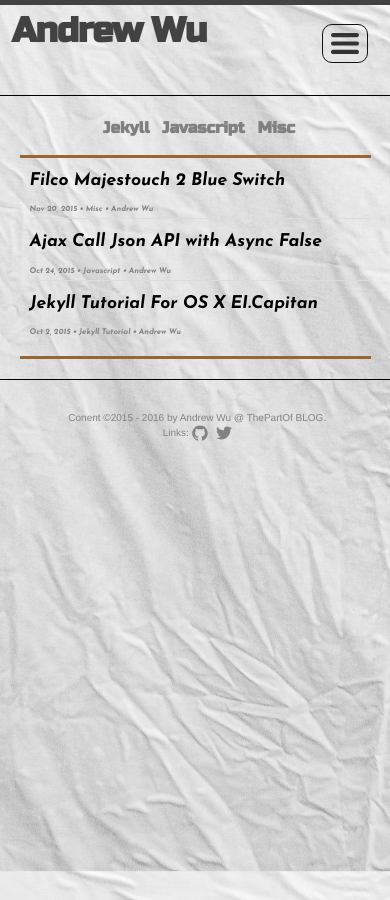
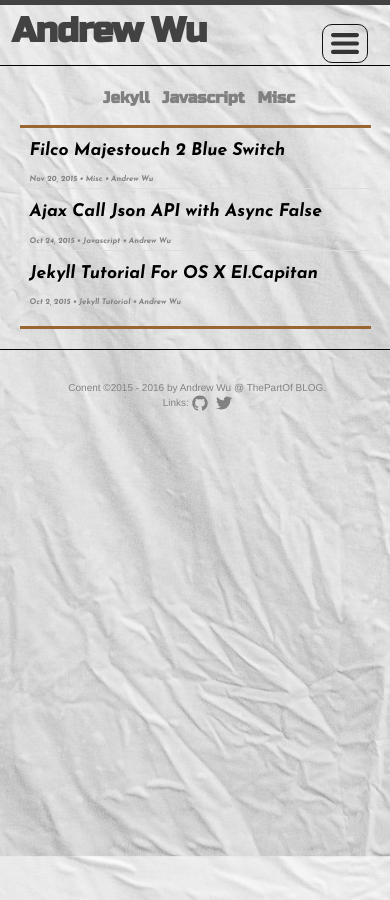
Before and after one commit to thepartof/thepartof.github.io, a Jekyll site: the page built from index.html, in a window 390 px wide. Built offline with Jekyll 4.4.1, drawn with Linux system fonts in a browser that asks for light colours.

Commit message:
Update _layout.scss

```diff
--- a/_sass/_layout.scss
+++ b/_sass/_layout.scss
@@ -1,90 +1,7 @@
-.page-header {
-    background-color: transparent;
-    background-image: none;
-    padding: 0;
-    overflow: hidden;
-    @media (max-width: 990px) { height: auto; }
-
-    .my-avatar {
-        width: 100%;
-        float: right;
-        position: relative;
-        bottom: -5px;
-        margin-top: 40px;
-        margin-bottom: -10px;
-        @media (max-width: 990px) {
-            max-width: 550px;
-            width: 100%;
-            margin: 40px auto -120px;
-            float: none;
-        }
-    }
-
-    .joel-photo { max-width: 100%;
-    max-height: 500px;}
-
-    .intro-copy {
-        width: 385px;
-        float: left;
-        margin-top: 80px;
-        @media (max-width: 990px) {
-            margin: 30px auto 0;
-            float: none;
-        }
-        @media (max-width: 700px) { width: auto; }
-
-        h1 {
-            margin: 20px 0 25px;
-            letter-spacing: -3px;
-            font-weight: 800;
-            font-size: 4.4rem;
-            text-indent: 4px;
-            @media (max-width: 570px) { font-size: 14vw; }
-
-            a {
-                font-weight: 700;
-                color: $text_color;
-            }
-        }
-
-        h2 {
-            font-weight: 300;
-            border-top: 3px solid;
-            border-bottom: 1px solid;
-            padding: 10px 0;
-            font-size: 1.46875rem;
-            margin: 10px 0;
-            @media (max-width: 570px) {
-                font-size: 5vw;
-                letter-spacing: -1px;
-            }
-        }
-
-        .description {
-            font-size: 16px;
-            line-height: 1.5;
-        }
-    }
-
-    .social-media-links { margin-top: 20px; }
-
-    .icon-link {
-        display: inline-block;
-        text-decoration: none;
-        margin-right: 6px;
-
-        &:hover {
-            background-color: transparent;
-        }
-    }
-}
-
-
 /**
  * Site header
  */
 .site-header {
-
     border-top: 5px solid $grey-color-dark;
     border-bottom: 1px solid black;
 
@@ -93,6 +10,7 @@
     // Positioning context for the mobile navigation icon
     position: relative;
     @include media-query($on-palm) {
+        height: 60px;
         min-height: 40px;
     }
 }
```
